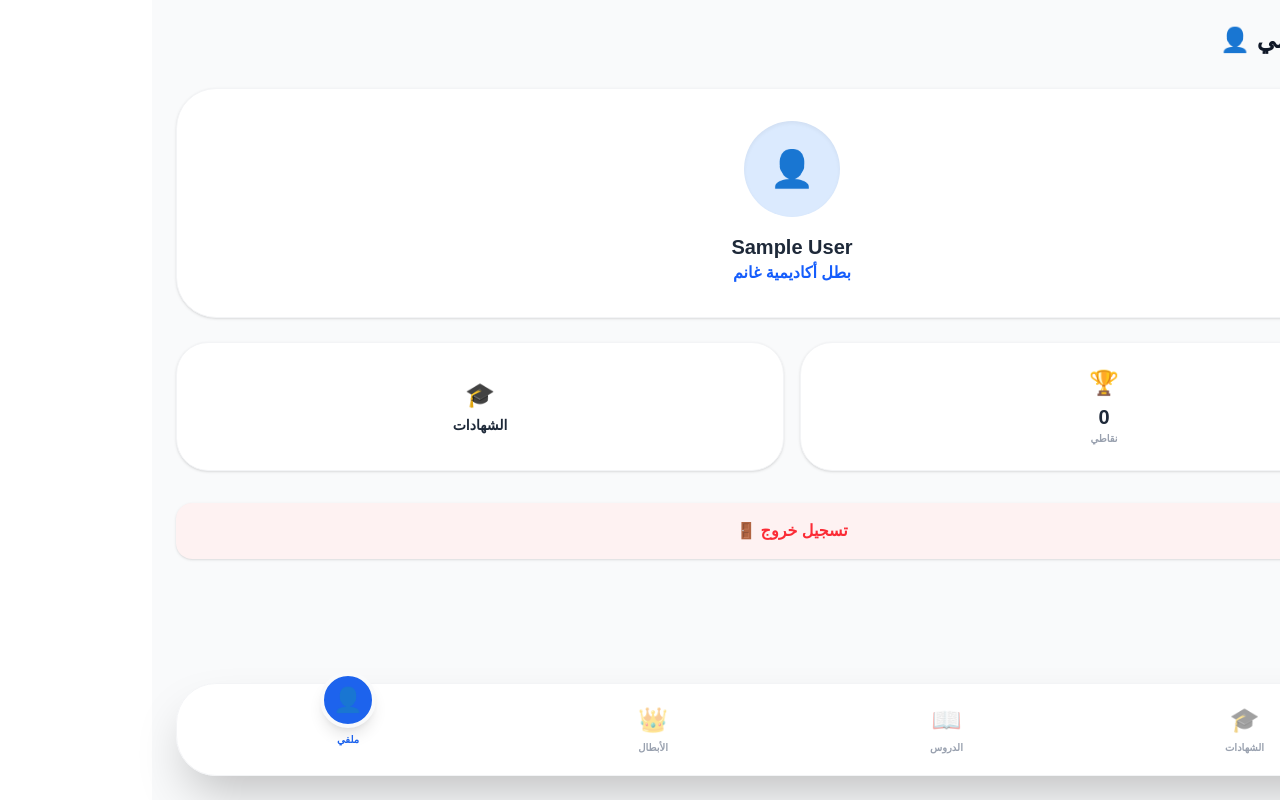
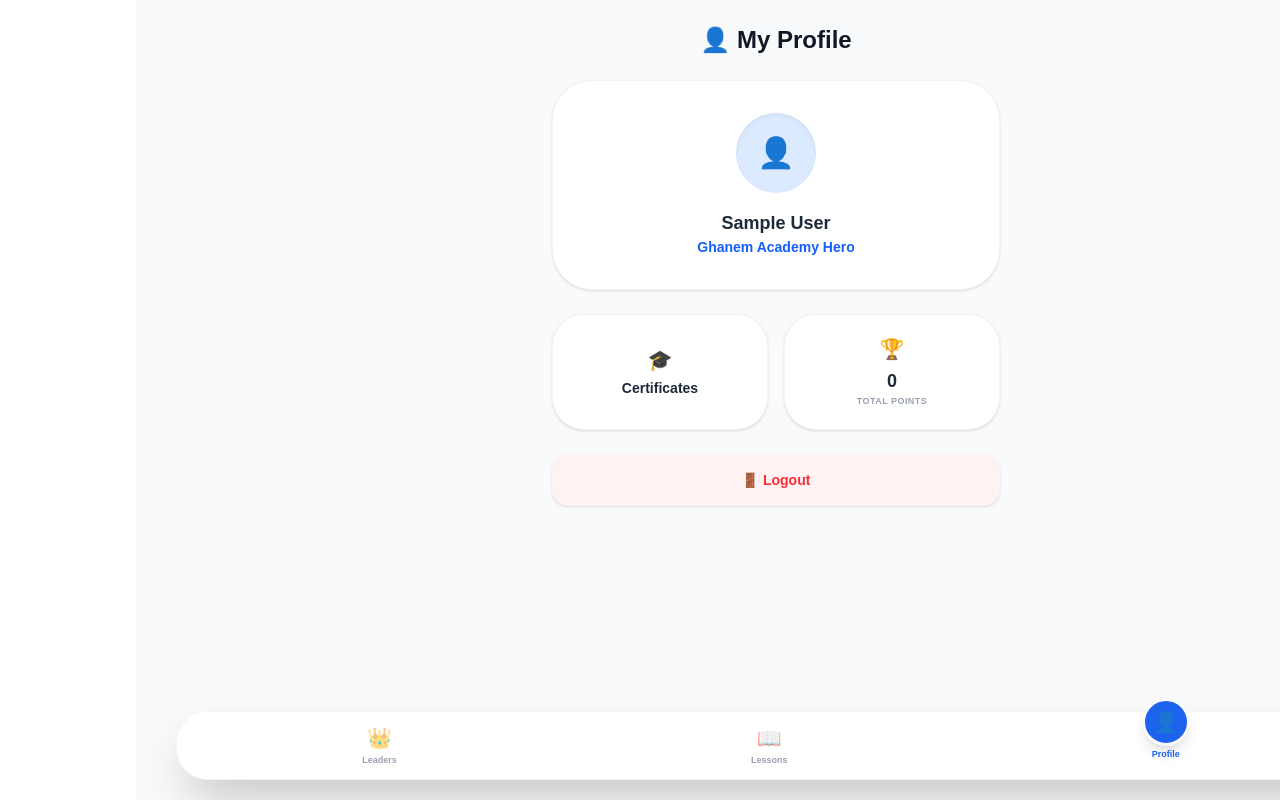
Before and after one commit to mhmedghanem225-dot/Mohamed-Ghanem-platform, a Next.js app: page /profile in a window 1280 px wide. Built offline with nearby package versions, Linux system fonts and the light colour scheme; sample sign-in values are in the browser's storage.

Commit message:
style: unify compact english navigation bar across all pages

```diff
--- a/app/leaderboard/page.tsx
+++ b/app/leaderboard/page.tsx
@@ -4,77 +4,69 @@ import { useEffect, useState } from "react";
 
 export default function LeaderboardPage() {
   const router = useRouter();
+  const [students, setStudents] = useState<any[]>([]);
+  const [loading, setLoading] = useState(true);
 
-  // بيانات تجريبية (سيتم استبدالها لاحقاً ببيانات حقيقية من السيرفر)
-  const topStudents = [
-    { id: 1, name: "أحمد علي", points: 1250, rank: 1 },
-    { id: 2, name: "سارة محمود", points: 1100, rank: 2 },
-    { id: 3, name: "ياسين محمد", points: 950, rank: 3 },
-    { id: 4, name: "ليلى حسن", points: 800, rank: 4 },
-    { id: 5, name: "عمر خالد", points: 750, rank: 5 },
-  ];
+  useEffect(() => {
+    const fetchLeaders = async () => {
+      try {
+        const res = await fetch(`https://docs.google.com/spreadsheets/d/e/2PACX-1vQ-ZJwP0z4SVM4XfAPevqPqsSvbSBRy18i_rbgfVNGYVHBZj10aHtdHqhMj8kKKkI0WHwWLDLFxXniO/pub?output=csv&t=${Date.now()}`);
+        const data = await res.text();
+        const rows = data.split("\n").map(row => row.split(","));
+
+        const leaderData = rows.slice(1)
+          .map(r => ({ name: r[5]?.trim(), points: parseInt(r[7]?.trim() || "0") }))
+          .filter(s => s.name)
+          .sort((a, b) => b.points - a.points)
+          .slice(0, 10);
+
+        setStudents(leaderData);
+        setLoading(false);
+      } catch (e) { setLoading(false); }
+    };
+    fetchLeaders();
+  }, []);
 
   return (
-    <div className="min-h-screen bg-[#F8FAFC] p-6 text-right font-sans" dir="rtl">
-      {/* زر العودة */}
-      <button
-        onClick={() => router.back()}
-        className="mb-8 bg-white px-5 py-2 rounded-2xl shadow-sm text-blue-600 font-bold flex items-center gap-2 active:scale-95 transition-all"
-      >
-        🔙 العودة للدروس
-      </button>
+    <div className="min-h-screen bg-gray-50 p-6 text-right pb-32" dir="rtl">
+      <h1 className="text-2xl font-black text-gray-900 mb-6 text-center">Honor Roll 👑</h1>
 
-      <div className="max-w-2xl mx-auto text-center">
-        <h1 className="text-4xl font-black text-gray-900 mb-2">لوحة الشرف 👑</h1>
-        <p className="text-gray-500 font-bold mb-10 italic">The Hall of Fame: Only the best of the best!</p>
-
-        {/* المراكز الثلاثة الأولى */}
-        <div className="flex justify-center items-end gap-4 mb-12 h-64">
-          {/* المركز الثاني */}
-          <div className="flex flex-col items-center">
-            <div className="w-16 h-16 bg-gray-200 rounded-full flex items-center justify-center text-2xl border-4 border-white shadow-lg mb-2">🥈</div>
-            <div className="bg-white p-4 rounded-t-3xl w-24 h-32 shadow-sm border-t-4 border-gray-300 flex flex-col justify-center">
-              <p className="font-bold text-xs truncate">{topStudents[1].name}</p>
-              <p className="text-[#1D63ED] font-black">{topStudents[1].points}</p>
-            </div>
-          </div>
-
-          {/* المركز الأول (الأطول والأفخم) */}
-          <div className="flex flex-col items-center">
-            <div className="w-20 h-20 bg-yellow-400 rounded-full flex items-center justify-center text-4xl border-4 border-white shadow-xl mb-2 animate-bounce">👑</div>
-            <div className="bg-white p-4 rounded-t-3xl w-28 h-44 shadow-lg border-t-8 border-yellow-400 flex flex-col justify-center">
-              <p className="font-black text-sm truncate">{topStudents[0].name}</p>
-              <p className="text-[#1D63ED] font-black text-xl">{topStudents[0].points}</p>
-            </div>
-          </div>
-
-          {/* المركز الثالث */}
-          <div className="flex flex-col items-center">
-            <div className="w-16 h-16 bg-orange-200 rounded-full flex items-center justify-center text-2xl border-4 border-white shadow-lg mb-2">🥉</div>
-            <div className="bg-white p-4 rounded-t-3xl w-24 h-28 shadow-sm border-t-4 border-orange-300 flex flex-col justify-center">
-              <p className="font-bold text-xs truncate">{topStudents[2].name}</p>
-              <p className="text-[#1D63ED] font-black">{topStudents[2].points}</p>
-            </div>
-          </div>
-        </div>
-
-        {/* باقي القائمة */}
-        <div className="bg-white rounded-[2.5rem] shadow-sm overflow-hidden border border-gray-50">
-          {topStudents.slice(3).map((student) => (
-            <div
-              key={student.id}
-              className="flex justify-between items-center p-6 border-b border-gray-50 last:border-0 hover:bg-gray-50 transition-colors"
-            >
-              <div className="flex items-center gap-4">
-                <span className="bg-gray-100 text-gray-500 w-8 h-8 rounded-full flex items-center justify-center font-bold text-sm">
-                  {student.rank}
+      <div className="max-w-md mx-auto space-y-3">
+        {loading ? (
+          <div className="text-center font-bold text-blue-600 animate-pulse py-10">Loading Leaders...</div>
+        ) : (
+          students.map((student, idx) => (
+            <div key={idx} className={`bg-white p-4 rounded-2xl flex justify-between items-center shadow-sm border ${idx === 0 ? 'border-yellow-300 ring-2 ring-yellow-100' : 'border-gray-100'}`}>
+              <div className="flex items-center gap-3">
+                <span className={`w-8 h-8 rounded-full flex items-center justify-center font-black text-sm ${idx === 0 ? 'bg-yellow-400 text-white' : 'bg-gray-100 text-gray-400'}`}>
+                  {idx + 1}
                 </span>
                 <span className="font-bold text-gray-800">{student.name}</span>
               </div>
-              <span className="font-black text-[#1D63ED]">{student.points} pt</span>
+              <span className="font-black text-blue-600">{student.points} pt</span>
             </div>
-          ))}
-        </div>
+          ))
+        )}
+      </div>
+
+      {/* Unified Compact Navigation Bar */}
+      <div className="fixed bottom-5 left-10 right-10 bg-white/95 backdrop-blur-md p-2 rounded-[2rem] shadow-2xl border border-gray-100 flex justify-around items-center z-50">
+        <button onClick={() => router.push('/profile')} className="flex flex-col items-center gap-0.5 p-1 active:scale-75 transition-all">
+          <span className="text-xl opacity-60">👤</span>
+          <span className="text-[9px] font-black text-gray-400">Profile</span>
+        </button>
+
+        <button onClick={() => router.push('/lessons')} className="flex flex-col items-center gap-0.5 p-1 active:scale-75 transition-all">
+          <span className="text-xl opacity-60">📖</span>
+          <span className="text-[9px] font-black text-gray-400">Lessons</span>
+        </button>
+
+        <button className="flex flex-col items-center gap-0.5 p-1">
+          <div className="bg-[#1D63ED] text-white w-12 h-12 flex items-center justify-center rounded-full shadow-lg -mt-8 border-[3px] border-gray-50 transition-all">
+            <span className="text-xl">👑</span>
+          </div>
+          <span className="text-[9px] font-black text-[#1D63ED]">Leaders</span>
+        </button>
       </div>
     </div>
   );
--- a/app/lessons/page.tsx
+++ b/app/lessons/page.tsx
@@ -1,72 +1,127 @@
 "use client";
-import { useRouter } from "next/navigation";
-import { useEffect, useState } from "react";
+import { useSearchParams, useRouter } from "next/navigation";
+import Image from "next/image";
+import { Suspense, useEffect, useState } from "react";
 
-export default function LeaderboardPage() {
+function LessonsContent() {
+  const searchParams = useSearchParams();
   const router = useRouter();
-  const [students, setStudents] = useState<any[]>([]);
+  const grade = searchParams.get("grade") || "";
+  const [lessons, setLessons] = useState<any[]>([]);
   const [loading, setLoading] = useState(true);
+  const [studentName, setStudentName] = useState("");
+  const [points, setPoints] = useState(0);
 
   useEffect(() => {
-    const fetchLeaders = async () => {
+    const savedSession = localStorage.getItem("ghanem_session");
+    if (!savedSession) { router.replace("/"); return; }
+    const userData = JSON.parse(savedSession);
+    setStudentName(userData.name);
+
+    const savedPoints = localStorage.getItem("ghanem_points") || "0";
+    setPoints(parseInt(savedPoints));
+
+    const fetchLessons = async () => {
       try {
         const res = await fetch(`https://docs.google.com/spreadsheets/d/e/2PACX-1vQ-ZJwP0z4SVM4XfAPevqPqsSvbSBRy18i_rbgfVNGYVHBZj10aHtdHqhMj8kKKkI0WHwWLDLFxXniO/pub?output=csv&t=${Date.now()}`);
         const data = await res.text();
         const rows = data.split("\n").map(row => row.split(","));
-
-        // تحويل البيانات لاسم ونقاط وترتيبها
-        const leaderData = rows.slice(1)
-          .map(r => ({ name: r[5]?.trim(), points: parseInt(r[7]?.trim() || "0") }))
-          .filter(s => s.name)
-          .sort((a, b) => b.points - a.points)
-          .slice(0, 10); // عرض أفضل 10 طلاب
-
-        setStudents(leaderData);
+        const filtered = rows.slice(1)
+          .map(r => ({
+            grade: r[0]?.trim(),
+            title: r[1]?.trim(),
+            video: r[2]?.trim(),
+            pdf: r[3]?.trim(),
+            duration: r[4]?.trim(),
+            keywords: r[6]?.trim()
+          }))
+          .filter(i => i.grade === grade);
+        setLessons(filtered);
         setLoading(false);
       } catch (e) { setLoading(false); }
     };
-    fetchLeaders();
-  }, []);
+    if (grade) fetchLessons();
+  }, [grade, router]);
 
   return (
-    <div className="min-h-screen bg-gray-50 p-6 text-right pb-32" dir="rtl">
-      <h1 className="text-2xl font-black text-gray-900 mb-6">Honor Roll 👑</h1>
+    <div className="min-h-screen bg-gray-50 pb-28" dir="rtl">
+      {/* Header */}
+      <div className="bg-[#1D63ED] pt-8 pb-16 px-6 rounded-b-[3rem] shadow-xl relative overflow-hidden text-right">
+        <div className="flex justify-between items-center relative z-10 mb-4">
+          <button onClick={() => router.push('/profile')} className="w-10 h-10 bg-white/20 backdrop-blur-md rounded-full flex items-center justify-center text-lg border border-white/30 active:scale-90 transition-all">👤</button>
+          <div className="w-10 h-10 bg-white rounded-full p-1 shadow-lg border-2 border-blue-400 overflow-hidden">
+            <Image src="/logo.png" alt="Logo" width={40} height={40} className="rounded-full object-contain" priority />
+          </div>
+        </div>
+        <div className="relative z-10 text-white flex justify-between items-end">
+          <div>
+            <p className="text-blue-100 font-bold text-xs mb-1">Welcome, {studentName} 👋</p>
+            <h1 className="text-2xl font-black">{grade}</h1>
+          </div>
+          <div className="bg-white/20 backdrop-blur-md px-3 py-2 rounded-xl border border-white/30 text-center min-w-[70px]">
+            <p className="text-[9px] font-bold text-blue-50">Points</p>
+            <p className="text-xl font-black text-[#FFEB3B]">{points}</p>
+          </div>
+        </div>
+      </div>
 
-      <div className="space-y-3">
+      {/* Lessons List */}
+      <div className="max-w-md mx-auto px-4 mt-[-30px] relative z-20">
         {loading ? (
-          <div className="text-center font-bold text-blue-600 animate-pulse">Loading Leaders...</div>
+          <div className="bg-white p-8 rounded-[2rem] shadow-xl text-center font-bold text-blue-600 animate-pulse text-sm">Loading lessons...</div>
         ) : (
-          students.map((student, idx) => (
-            <div key={idx} className={`bg-white p-4 rounded-2xl flex justify-between items-center shadow-sm border ${idx === 0 ? 'border-yellow-300 ring-2 ring-yellow-100' : 'border-gray-100'}`}>
-              <div className="flex items-center gap-3">
-                <span className={`w-8 h-8 rounded-full flex items-center justify-center font-black text-sm ${idx === 0 ? 'bg-yellow-400 text-white' : 'bg-gray-100 text-gray-400'}`}>
-                  {idx + 1}
-                </span>
-                <span className="font-bold text-gray-800">{student.name}</span>
+          <div className="space-y-3">
+            {lessons.map((lesson, idx) => (
+              <div key={idx} className="bg-white p-5 rounded-[2rem] shadow-sm border border-gray-100 flex flex-col gap-3 text-right">
+                <div className="flex items-center justify-between">
+                   <div className="flex items-center gap-3">
+                    <div className="w-12 h-12 bg-blue-50 rounded-xl flex items-center justify-center text-2xl">📺</div>
+                    <div>
+                      <h3 className="font-bold text-gray-800 text-base leading-tight mb-0.5">{lesson.title}</h3>
+                      <span className="text-[9px] font-bold text-gray-400">⏱️ {lesson.duration}</span>
+                    </div>
+                  </div>
+                  <a href={lesson.video} target="_blank" className="bg-blue-600 text-white w-10 h-10 rounded-full flex items-center justify-center shadow-lg active:scale-90 transition-transform text-sm">▶️</a>
+                </div>
+                <div className="flex gap-2 pt-2 border-t border-gray-50">
+                  {lesson.keywords && (
+                    <button onClick={() => router.push(`/flashcards?title=${encodeURIComponent(lesson.title)}&grade=${encodeURIComponent(grade)}`)} className="flex-1 bg-indigo-600 text-white py-2.5 rounded-xl text-center text-[10px] font-black active:scale-95 transition-all">🧠 Challenge</button>
+                  )}
+                  {lesson.pdf && (
+                    <a href={lesson.pdf} target="_blank" className="flex-1 bg-[#E8F5E9] text-[#2E7D32] py-2.5 rounded-xl text-center text-[10px] font-black border border-green-100 flex items-center justify-center active:scale-95">📄 Summary</a>
+                  )}
+                </div>
               </div>
-              <span className="font-black text-blue-600">{student.points} pt</span>
-            </div>
-          ))
+            ))}
+          </div>
         )}
       </div>
 
-      {/* Navigation Bar (English) */}
-      <div className="fixed bottom-6 left-6 right-6 bg-white/90 backdrop-blur-md p-3 rounded-[2.5rem] shadow-2xl border border-gray-100 flex justify-around items-center z-50">
-        <button onClick={() => router.push('/profile')} className="flex flex-col items-center gap-1 p-2 active:scale-75 transition-all">
-          <span className="text-2xl opacity-60">👤</span>
-          <span className="text-[10px] font-black text-gray-400">Profile</span>
+      {/* Navigation Bar (Reduced Size & Unified) */}
+      <div className="fixed bottom-5 left-10 right-10 bg-white/95 backdrop-blur-md p-2 rounded-[2rem] shadow-2xl border border-gray-100 flex justify-around items-center z-50">
+        {/* Profile on Right */}
+        <button onClick={() => router.push('/profile')} className="flex flex-col items-center gap-0.5 p-1 active:scale-75 transition-all">
+          <span className="text-xl opacity-60">👤</span>
+          <span className="text-[9px] font-black text-gray-400">Profile</span>
         </button>
-        <button onClick={() => router.back()} className="flex flex-col items-center gap-1 p-2 active:scale-75 transition-all">
-          <span className="text-2xl opacity-60">📖</span>
-          <span className="text-[10px] font-black text-gray-400">Lessons</span>
+
+        {/* Lessons in Center (Highlighted) */}
+        <button className="flex flex-col items-center gap-0.5 p-1 relative">
+          <div className="bg-[#1D63ED] text-white w-12 h-12 flex items-center justify-center rounded-full shadow-lg -mt-8 border-[3px] border-gray-50 transition-all">
+            <span className="text-xl">📖</span>
+          </div>
+          <span className="text-[9px] font-black text-[#1D63ED]">Lessons</span>
         </button>
-        <button className="flex flex-col items-center gap-1 p-2">
-          <div className="bg-[#1D63ED] text-white w-14 h-14 flex items-center justify-center rounded-full shadow-lg -mt-10 border-4 border-gray-50">
-            <span className="text-2xl">👑</span>
-          </div>
-          <span className="text-[10px] font-black text-[#1D63ED]">Leaders</span>
+
+        {/* Leaders on Left */}
+        <button onClick={() => router.push('/leaderboard')} className="flex flex-col items-center gap-0.5 p-1 active:scale-75 transition-all">
+          <span className="text-xl opacity-60">👑</span>
+          <span className="text-[9px] font-black text-gray-400">Leaders</span>
         </button>
       </div>
+
+      <footer className="mt-8 text-center text-gray-300 text-[9px] font-bold pb-4">Ghanem Academy • 2026</footer>
     </div>
   );
 }
+export default function LessonsPage() { return <Suspense fallback={null}><LessonsContent /></Suspense>; }
--- a/app/profile/page.tsx
+++ b/app/profile/page.tsx
@@ -17,54 +17,55 @@ export default function ProfilePage() {
 
   return (
     <div className="min-h-screen bg-gray-50 p-6 text-right pb-32" dir="rtl">
-      <h1 className="text-2xl font-black text-gray-900 mb-8">ملفي الشخصي 👤</h1>
+      <h1 className="text-2xl font-black text-gray-900 mb-6 text-center">My Profile 👤</h1>
 
+      <div className="max-w-md mx-auto">
         <div className="bg-white rounded-[2.5rem] p-8 shadow-sm border border-gray-100 text-center mb-6">
-        <div className="w-24 h-24 bg-blue-100 rounded-full mx-auto mb-4 flex items-center justify-center text-4xl shadow-inner">
+          <div className="w-20 h-20 bg-blue-100 rounded-full mx-auto mb-4 flex items-center justify-center text-3xl shadow-inner">
             👤
           </div>
-        <h2 className="text-xl font-black text-gray-800">{name}</h2>
-        <p className="text-blue-600 font-bold">بطل أكاديمية غانم</p>
+          <h2 className="text-lg font-black text-gray-800">{name}</h2>
+          <p className="text-blue-600 font-bold text-sm">Ghanem Academy Hero</p>
         </div>
 
-      <div className="grid grid-cols-2 gap-4 mb-8">
-        <div className="bg-white p-6 rounded-[2rem] shadow-sm border border-gray-100 text-center">
-          <p className="text-2xl mb-1">🏆</p>
-          <p className="text-xl font-black text-gray-800">{points}</p>
-          <p className="text-[10px] text-gray-400 font-bold">نقاطي</p>
+        <div className="grid grid-cols-2 gap-4 mb-6">
+          <div className="bg-white p-5 rounded-[2rem] shadow-sm border border-gray-100 text-center">
+            <p className="text-xl mb-1">🏆</p>
+            <p className="text-lg font-black text-gray-800">{points}</p>
+            <p className="text-[9px] text-gray-400 font-bold uppercase tracking-wider">Total Points</p>
           </div>
-        <button onClick={() => router.push('/achievements')} className="bg-white p-6 rounded-[2rem] shadow-sm border border-gray-100 text-center active:scale-95 transition-all">
-          <p className="text-2xl mb-1">🎓</p>
-          <p className="text-sm font-black text-gray-800">الشهادات</p>
+          <button onClick={() => router.push('/achievements')} className="bg-white p-5 rounded-[2rem] shadow-sm border border-gray-100 text-center active:scale-95 transition-all">
+            <p className="text-xl mb-1">🎓</p>
+            <p className="text-sm font-black text-gray-800">Certificates</p>
           </button>
         </div>
 
         <button
           onClick={() => { localStorage.removeItem("ghanem_session"); router.replace("/"); }}
-        className="w-full bg-red-50 text-red-500 py-4 rounded-2xl font-black shadow-sm active:scale-95 transition-all flex items-center justify-center gap-2"
+          className="w-full bg-red-50 text-red-500 py-4 rounded-2xl font-black shadow-sm active:scale-95 transition-all flex items-center justify-center gap-2 text-sm"
         >
-        تسجيل خروج 🚪
+          Logout 🚪
+        </button>
+      </div>
+
+      {/* Unified Compact Navigation Bar */}
+      <div className="fixed bottom-5 left-10 right-10 bg-white/95 backdrop-blur-md p-2 rounded-[2rem] shadow-2xl border border-gray-100 flex justify-around items-center z-50">
+
+        <button className="flex flex-col items-center gap-0.5 p-1">
+          <div className="bg-[#1D63ED] text-white w-12 h-12 flex items-center justify-center rounded-full shadow-lg -mt-8 border-[3px] border-gray-50 transition-all">
+            <span className="text-xl">👤</span>
+          </div>
+          <span className="text-[9px] font-black text-[#1D63ED]">Profile</span>
         </button>
 
-      {/* الـ Navigation Bar الثابت (سنضعه في كل الصفحات) */}
-      <div className="fixed bottom-6 left-6 right-6 bg-white/90 backdrop-blur-md p-3 rounded-[2.5rem] shadow-2xl border border-gray-100 flex justify-around items-center z-50">
-        <button onClick={() => router.push('/achievements')} className="flex flex-col items-center gap-1 p-2 active:scale-75 transition-all">
-          <span className="text-2xl opacity-50">🎓</span>
-          <span className="text-[10px] font-black text-gray-400">الشهادات</span>
+        <button onClick={() => router.push('/lessons')} className="flex flex-col items-center gap-0.5 p-1 active:scale-75 transition-all">
+          <span className="text-xl opacity-60">📖</span>
+          <span className="text-[9px] font-black text-gray-400">Lessons</span>
         </button>
-        <button onClick={() => router.back()} className="flex flex-col items-center gap-1 p-2 active:scale-75 transition-all">
-          <span className="text-2xl opacity-50">📖</span>
-          <span className="text-[10px] font-black text-gray-400">الدروس</span>
-        </button>
-        <button onClick={() => router.push('/leaderboard')} className="flex flex-col items-center gap-1 p-2 active:scale-75 transition-all">
-          <span className="text-2xl opacity-50">👑</span>
-          <span className="text-[10px] font-black text-gray-400">الأبطال</span>
-        </button>
-        <button className="flex flex-col items-center gap-1 p-2">
-           <div className="bg-[#1D63ED] text-white w-14 h-14 flex items-center justify-center rounded-full shadow-lg -mt-10 border-4 border-gray-50">
-            <span className="text-2xl">👤</span>
-          </div>
-          <span className="text-[10px] font-black text-[#1D63ED]">ملفي</span>
+
+        <button onClick={() => router.push('/leaderboard')} className="flex flex-col items-center gap-0.5 p-1 active:scale-75 transition-all">
+          <span className="text-xl opacity-60">👑</span>
+          <span className="text-[9px] font-black text-gray-400">Leaders</span>
         </button>
       </div>
     </div>
```
Lines whose indentation alone changed are shown as unchanged.
